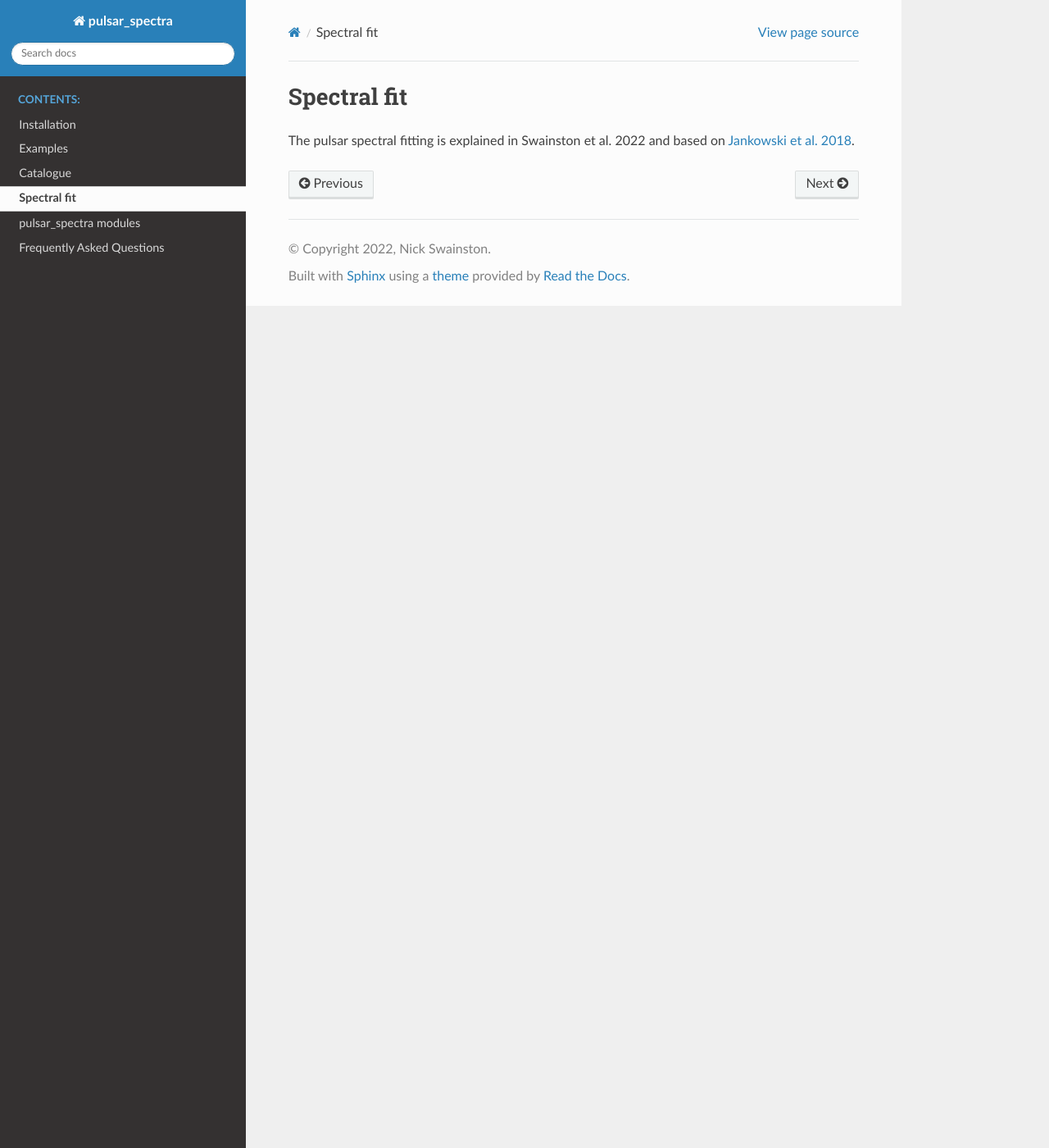
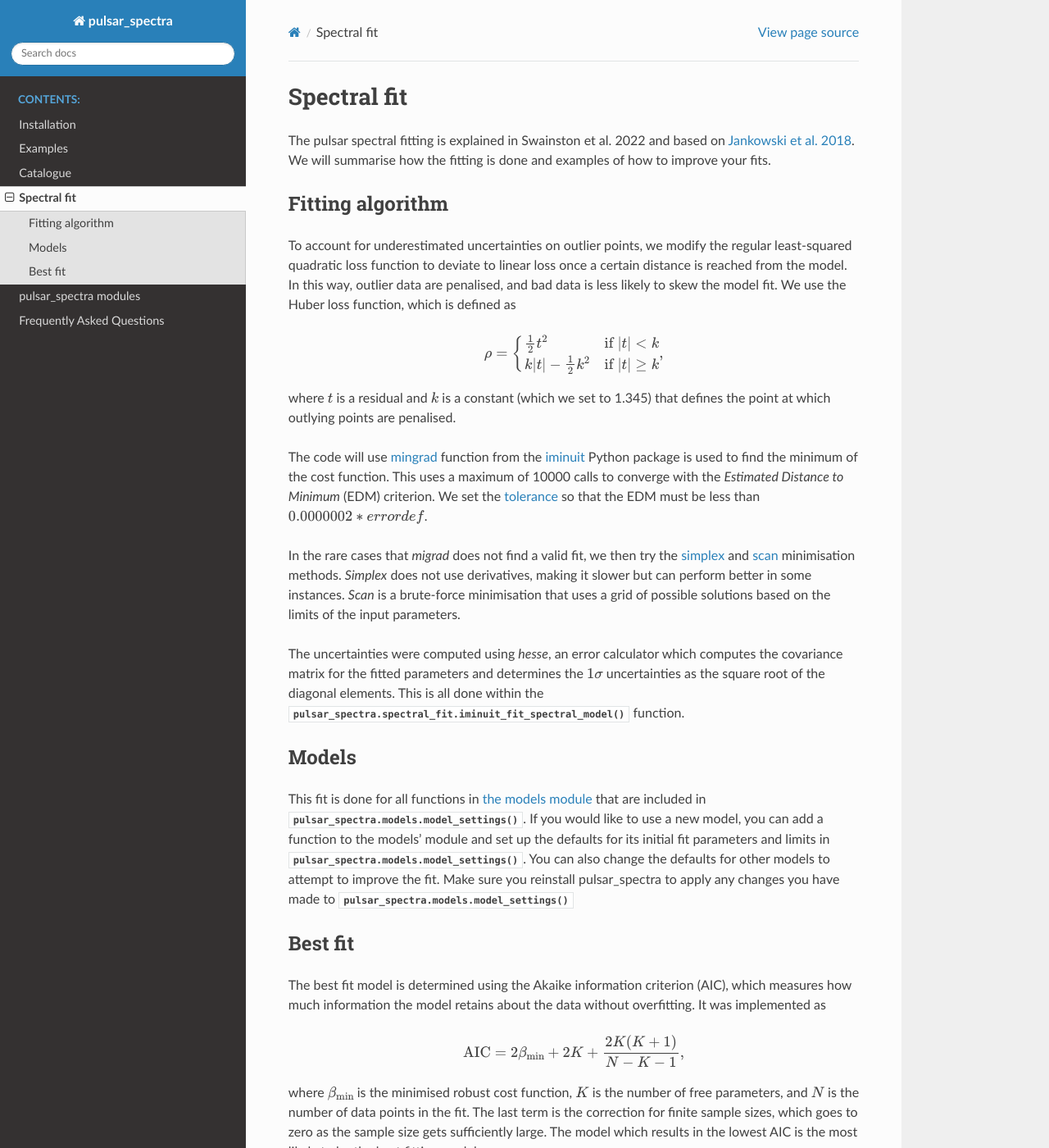
Before and after one commit to NickSwainston/pulsar_spectra, a Sphinx documentation site: the page built from docs/spectral_fit.rst, in a window 1280 px wide and 1400 px high. Shown: the whole window at 82% size. Built offline with Sphinx 7.4.7 and the Read the Docs theme 2.0.0, drawn with Linux system fonts in a browser that asks for light colours; some of the changed text lies outside the part shown.

Commit message:
Added documentation describing the spectral fitting method

```diff
--- /dev/null
+++ b/docs/example_scripts/broken_power_law_fit.py
@@ -0,0 +1,28 @@
+from pulsar_spectra.catalogue import collect_catalogue_fluxes
+from pulsar_spectra.spectral_fit import iminuit_fit_spectral_model
+
+cat_list = collect_catalogue_fluxes()
+pulsar = 'J1453-6413'
+freqs, fluxs, flux_errs, refs = cat_list[pulsar]
+
+# Broken power law function is in the format
+# broken_power_law(v, vb, a1, a2, b, v0)
+
+# start params for (v, vb, a1, a2, b)
+start_params = (5e8, -1.6, -1.6, 0.1)
+
+# Fit param limits (min, max) or (v, vb, a1, a2, b)
+mod_limits = [(None, None), (-10, 10), (-10, 0), (0, None)]
+# None means there is no limit
+
+aic, iminuit_result, fit_info = iminuit_fit_spectral_model(
+    freqs,
+    fluxs,
+    flux_errs,
+    refs,
+    model_name="broken_power_law",
+    start_params=start_params,
+    mod_limits=mod_limits,
+    plot=True,
+    save_name="J1453-6413_broken_power_law.png",
+)
--- /dev/null
+++ b/docs/example_scripts/plot_compare.py
@@ -0,0 +1,7 @@
+from pulsar_spectra.catalogue import collect_catalogue_fluxes
+from pulsar_spectra.spectral_fit import find_best_spectral_fit
+
+cat_list = collect_catalogue_fluxes()
+pulsar = 'J1453-6413'
+freqs, fluxs, flux_errs, refs = cat_list[pulsar]
+best_model_name, iminuit_result, fit_info, p_best, p_category = find_best_spectral_fit(pulsar, freqs, fluxs, flux_errs, refs, plot_compare=True)
--- a/docs/modules.rst
+++ b/docs/modules.rst
@@ -9,11 +9,14 @@ pulsar\_spectra modules
 **************************************
 
 .. _catalogue_module:
+
 catalogue
 =========
 
 .. automodule:: pulsar_spectra.catalogue
     :members:
+
+.. _modelsmodule:
 
 models
 ======
--- a/docs/spectral_fit.rst
+++ b/docs/spectral_fit.rst
@@ -2,3 +2,122 @@ Spectral fit
 ============
 
 The pulsar spectral fitting is explained in Swainston et al. 2022 and based on `Jankowski et al. 2018 <https://ui.adsabs.harvard.edu/abs/2018MNRAS.473.4436J/abstract>`_.
+We will summarise how the fitting is done and examples of how to improve your fits.
+
+
+Fitting algorithm
+-----------------
+To account for underestimated uncertainties on outlier points, we modify the regular least-squared quadratic loss function
+to deviate to linear loss once a certain distance is reached from the model.
+In this way, outlier data are penalised, and bad data is less likely to skew the model fit. We use the Huber loss function, which is defined as
+
+.. math::
+
+    \rho =
+    \begin{cases}
+    \frac{1}{2}t^2 & \mathrm{if}\:|t|<k \\
+    k|t|-\frac{1}{2}k^2 & \mathrm{if}\:|t|\geq k
+    \end{cases},
+
+where :math:`t` is a residual and :math:`k` is a constant (which we set to 1.345) that defines the point at which outlying points are penalised.
+
+The code will use `mingrad <https://iminuit.readthedocs.io/en/stable/reference.html#iminuit.Minuit.migrad>`_
+function from the `iminuit <https://github.com/iminuit/iminuit>`_
+Python package is used to find the minimum of the cost function.
+This uses a maximum of 10000 calls to converge with the *Estimated Distance to Minimum* (EDM) criterion.
+We set the `tolerance <https://iminuit.readthedocs.io/en/stable/reference.html#iminuit.Minuit.tol>`_
+so that the EDM must be less than :math:`0.0000002 * errordef`.
+
+In the rare cases that *migrad* does not find a valid fit, we then try the `simplex <https://iminuit.readthedocs.io/en/stable/reference.html#iminuit.Minuit.simplex>`_
+and `scan <https://iminuit.readthedocs.io/en/stable/reference.html#iminuit.Minuit.scan>`_ minimisation methods.
+*Simplex* does not use derivatives, making it slower but can perform better in some instances.
+*Scan* is a brute-force minimisation that uses a grid of possible solutions based on the limits of the input parameters.
+
+The uncertainties were computed using *hesse*, an error calculator which computes the covariance matrix for the fitted parameters and determines
+the :math:`1\sigma` uncertainties as the square root of the diagonal elements.
+This is all done within the :py:meth:`pulsar_spectra.spectral_fit.iminuit_fit_spectral_model` function.
+
+Models
+------
+This fit is done for all functions in :ref:`the models module<modelsmodule>` that are included in :py:meth:`pulsar_spectra.models.model_settings`.
+If you would like to use a new model, you can add a function to the models' module and set up the defaults for its
+initial fit parameters and limits in :py:meth:`pulsar_spectra.models.model_settings`.
+You can also change the defaults for other models to attempt to improve the fit.
+Make sure you reinstall pulsar_spectra to apply any changes you have made to :py:meth:`pulsar_spectra.models.model_settings`
+
+
+Best fit
+--------
+The best fit model is determined using the Akaike information criterion (AIC), which measures how much information the model
+retains about the data without overfitting. It was implemented as
+
+.. math::
+
+    \mathrm{AIC}=2\beta_\mathrm{min} + 2K + \frac{2K(K+1)}{N-K-1},
+
+where :math:`\beta_\mathrm{min}` is the minimised robust cost function, :math:`K` is the number of free parameters, and :math:`N`
+is the number of data points in the fit. The last term is the correction for finite sample sizes, which goes to zero as the sample
+size gets sufficiently large. The model which results in the lowest AIC is the most likely to be the best fitting model.
+
+All of this is done by calling the :py:meth:`pulsar_spectra.spectral_fit.find_best_spectral_fit` function like so:
+
+.. code-block:: python
+
+    from pulsar_spectra.catalogue import collect_catalogue_fluxes
+    from pulsar_spectra.spectral_fit import find_best_spectral_fit
+
+    cat_dict = collect_catalogue_fluxes()
+    pulsar = 'J1453-6413'
+    freqs, fluxs, flux_errs, refs = cat_dict[pulsar]
+    best_model_name, iminuit_result, fit_info, p_best, p_category = find_best_spectral_fit(pulsar, freqs, fluxs, flux_errs, refs, plot_best=True)
+
+To confirm that the best model has been found, you can visually inspect the fits of all models using the *plot_compare* option like so
+
+.. script location: example_scripts/plot_compare.py
+.. code-block:: python
+
+    best_model_name, iminuit_result, fit_info, p_best, p_category = find_best_spectral_fit(pulsar, freqs, fluxs, flux_errs, refs, plot_compare=True)
+
+which will produce
+
+.. image:: figures/J1453-6413_comparison_fit.png
+  :width: 800
+
+From this plot, it does look like the power-law with a low-frequency turnover is the best model as the code predicted.
+If this is not the case and wanted to try and improve the broken power-law fit, for example, you can have more control over the
+fit using :py:meth:`pulsar_spectra.spectral_fit.iminuit_fit_spectral_model` function like so.
+
+.. script location: example_scripts/broken_power_law_fit.py
+.. code-block:: python
+
+    from pulsar_spectra.catalogue import collect_catalogue_fluxes
+    from pulsar_spectra.spectral_fit import iminuit_fit_spectral_model
+
+    cat_list = collect_catalogue_fluxes()
+    pulsar = 'J1453-6413'
+    freqs, fluxs, flux_errs, refs = cat_list[pulsar]
+
+    # Broken power law function is in the format
+    # broken_power_law(v, vb, a1, a2, b, v0)
+
+    # start params for (v, vb, a1, a2, b)
+    start_params = (5e8, -1.6, -1.6, 0.1)
+
+    # Fit param limits (min, max) or (v, vb, a1, a2, b)
+    mod_limits = [(None, None), (-10, 10), (-10, 0), (0, None)]
+    # None means there is no limit
+
+    aic, iminuit_result, fit_info = iminuit_fit_spectral_model(
+        freqs,
+        fluxs,
+        flux_errs,
+        refs,
+        model_name="broken_power_law",
+        start_params=start_params,
+        mod_limits=mod_limits,
+        plot=True,
+        save_name="J1453-6413_broken_power_law.png",
+    )
+
+In this example we are manually handing :py:meth:`pulsar_spectra.spectral_fit.iminuit_fit_spectral_model` the default
+*start_params* and *mod_limits* but you can edit these.
```
Also changed, not shown: docs/figures/J1453-6413_comparison_fit.png (added).
